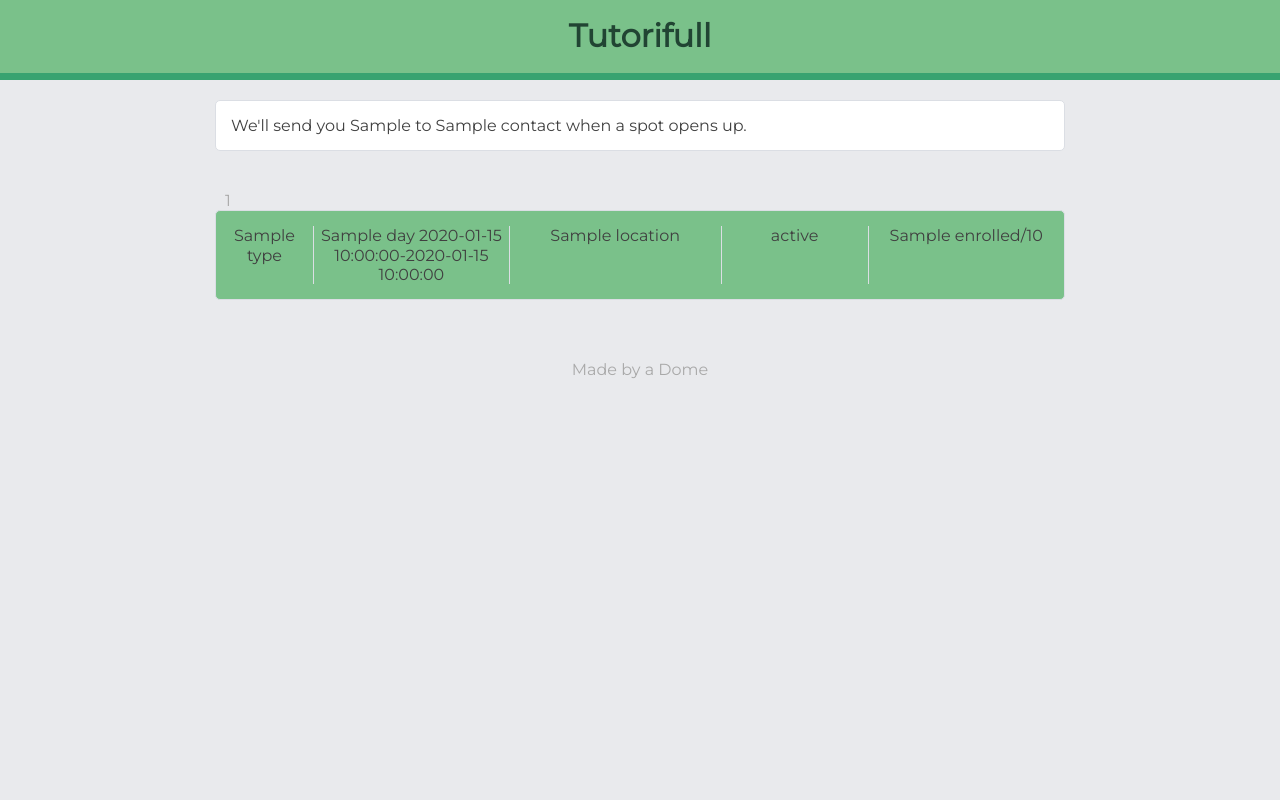
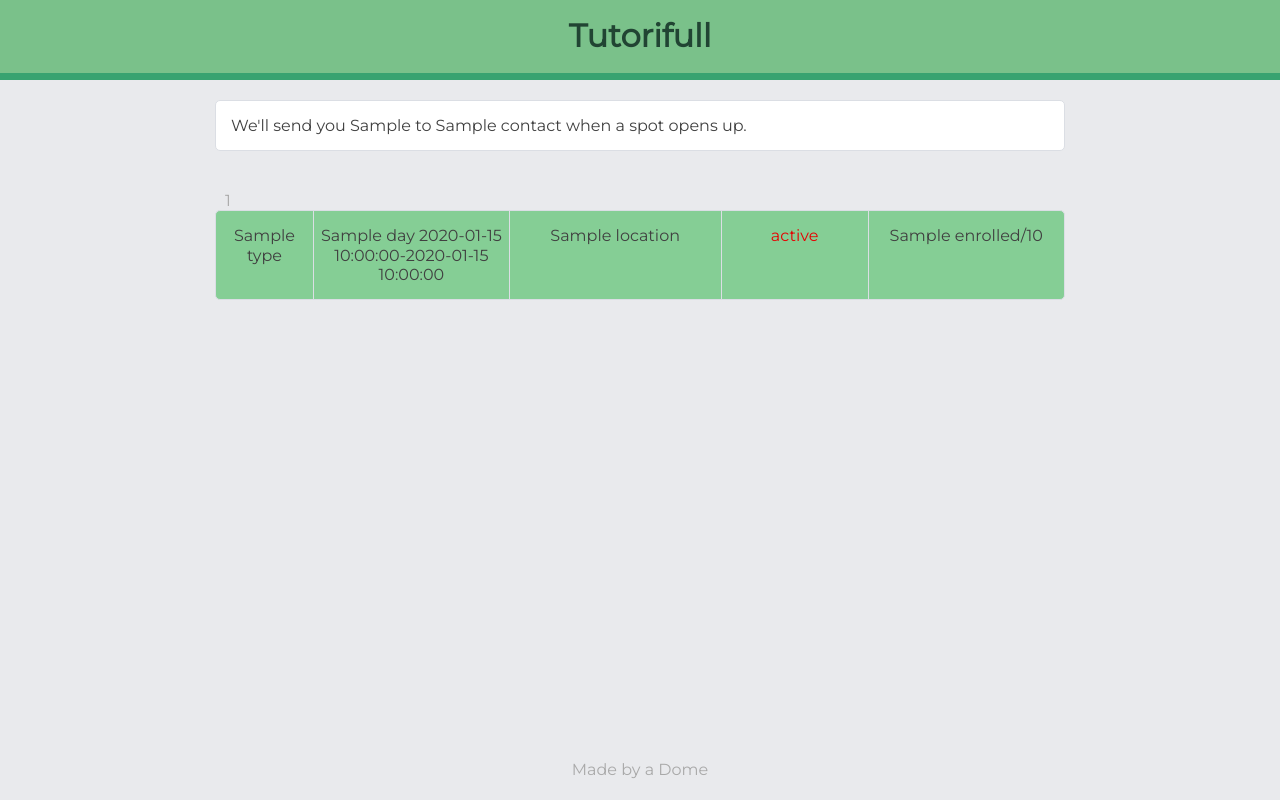
Before and after one commit to daniel-hocking/Tutorifull, a Python web app: template templates/success.html in a window 1280 px wide. Run offline with Jinja, Linux system fonts and the light colour scheme; the template is opened without the code that fills it: most values are stand-ins (such as "Sample title", 1, 10 or a date in 2020); some libraries are stand-ins or nearby versions.

Commit message:
basic yo sending, sending alerts in batches, footer sticks to bottom, refactored divs into tables

```diff
--- a/static/domework.css
+++ b/static/domework.css
@@ -15,19 +15,29 @@
     display: -webkit-flex;
     display: flex;
 }
-.row-end {
+.column {
+    min-height: 100%;
+    display: -webkit-box;
+    display: -moz-box;
+    display: -ms-flexbox;
+    display: -webkit-flex;
+    display: flex;
+    flex-direction: column;
+}
+
+.justify-end {
     justify-content: flex-end;
 }
-.row-centered {
+.justify-centered {
     justify-content: center;
 }
-.row-space-between {
+.justify-space-between {
     justify-content: space-between;
 }
-.row-space-around {
+.justify-space-around {
     justify-content: space-around;
 }
-.row-vert-centered {
+.cross-centered {
     align-items: center;
 }
 
--- a/static/tutorifull.css
+++ b/static/tutorifull.css
@@ -1,3 +1,18 @@
+html {
+    height: 100%;
+}
+
+body {
+    height: 100%;
+    margin: 0;
+    background-color: #e9eaed;
+    font-family: 'Montserrat', sans-serif;
+    font-weight: 400;
+    color: #404040;
+    line-height: 1.2;
+    flex-direction: column;
+}
+
 h1 {
     margin: 0;
     font-size: 2em;
@@ -9,12 +24,21 @@ h2 {
     font-weight: bold;
 }
 
-body {
-    margin: 0;
-    background-color: #e9eaed;
-    font-family: 'Montserrat', sans-serif;
-    color: #404040;
-    line-height: 1.2;
+table {
+    width: 100%;
+}
+
+caption {
+    text-align: left;
+}
+
+.page-column {
+    margin-bottom: -100px;
+}
+.page-column:after {
+  content: "";
+  display: block;
+  height: 100px;
 }
 
 .title-header {
@@ -32,7 +56,6 @@ body {
 
 .main-content {
     width: 85%;
-    margin: auto;
 }
 
 @media only screen and (min-width:1000px) {
@@ -134,42 +157,45 @@ body {
     background-color: #7ac18a;
 }
 
-.course-classes-title {
+.course-table-title {
     margin-left: 10px;
     color: #a9a9a9;
 }
-.class-infos {
-    padding: 15px 0 15px 0;
+.class-table-row {
     background-color: #ffffff;
     transition: background-color 0.1s;
     border: 1px solid #dbdee4;
     border-bottom: 0px;
     cursor: pointer;
 }
-.class-infos:first-child {
+.class-table-row:first-of-type {
     border-top-left-radius: 5px;
     border-top-right-radius: 5px;
 }
-.class-infos:last-child {
+.class-table-row:last-child {
     border-bottom-left-radius: 5px;
     border-bottom-right-radius: 5px;
     border-bottom: 1px solid #dbdee4;
 }
-.class-infos:nth-child(even) {
+.class-table-row:nth-child(even) {
     background-color: #f7f7f7;
 }
-.class-infos:hover {
-    background-color: #8ed69e;
+.class-table-row:hover {
+    background-color: #ceffd8;
 }
-.class-infos.selected {
+.class-table-row.selected {
+    background-color: #85ce95;
+}
+.class-table-row.selected:nth-child(even) {
     background-color: #7ac18a;
 }
-.class-info {
+.class-table-data {
+    padding: 15px 0 15px 0;
     border-right: 1px solid #dbdee4;
     text-align: center;
     pointer-events: none;
 }
-.class-info:last-child {
+.class-table-data:last-child {
     border-right: 0;
 }
 .class-type {
@@ -181,8 +207,18 @@ body {
 .class-enrolled {
     width: 40%;
 }
+.class-enrolled.full {
+    color: #e60000;
+}
+.class-enrolled.almost-full {
+    color: #ef7200;
+}
 .class-status {
+    color: #e60000;
     display: none;
+}
+.class-status[data-status='Open'] {
+    color: #404040;
 }
 .class-location {
     display: none;
@@ -217,6 +253,11 @@ body {
     font-size: 16px;
     font-family: 'Montserrat', sans-serif;
 }
+@media only screen and (min-width:550px) {
+    .contact-input-box {
+        width: 60%;
+    }
+}
 .email-icon {
     background-image: url("email.png");
 }
@@ -233,17 +274,14 @@ body {
     text-align: center;
 }
 
-.confirm-classes .course-classes {
+.confirm-classes .course-table {
     margin-top: 20px;
-}
-.confirm-classes .course-classes:first-child {
-    margin-top: 0;
 }
 
 .success-confirm-classes {
     margin-top: 40px;
 }
-.success-confirm-classes .class-infos {
+.success-confirm-classes .class-table-row {
     cursor: default;
 }
 
@@ -261,6 +299,7 @@ body {
 }
 
 footer {
-    margin: 60px 0 20px 0;
+    height: 100px;
+    padding-top: 60px;
     color: #a9a9a9;
 }
--- a/templates/success.html
+++ b/templates/success.html
@@ -10,7 +10,8 @@
         <title>Tutorifull</title>
     </head>
     <body>
-        <div class="title-header row row-centered row-vert-centered">
+        <div class="page-column column cross-centered">
+            <div class="title-header row justify-centered cross-centered">
                 <h1>Tutorifull</h1>
             </div>
             <div class="main-content">
@@ -22,40 +23,42 @@
 
                 <div class="confirm-classes success-confirm-classes">
                     {% for course in courses %}
-                    <div class="course-classes">
-                        <div class="course-classes-title">
+                        <table class="course-table">
+                            <caption class="course-table-title">
                                 {{ course.course_id }}
-                        </div>
-                        <div>
+                            </caption>
                             {% for class in course.classes %}
-                                <div class="class-infos row selected">
-                                    <div class="class-info class-type">
+                                <tr class="class-table-row row selected">
+                                    <td class="class-table-data class-type" data-type="{{ class.type }}">
                                         {{ class.type }}
-                                    </div>
-                                    <div class="class-info class-time">
+                                    </td>
+                                    <td class="class-table-data class-time" data-day="{{ class.day }}" data-start-time="{{ class.start_time }}" data-end-time="{{ class.end_time }}">
+                                        {% if class.day and class.start_time and class.end_time %}
                                             {{ class.day }} {{ class.start_time }}-{{ class.end_time }}
-                                    </div>
-                                    <div class="class-info class-location">
+                                        {% endif %}
+                                    </td>
+                                    <td class="class-table-data class-location" data-location="{{ class.location }}">
+                                        {% if class.location %}
                                             {{ class.location }}
-                                    </div>
-                                    <div class="class-info class-status">
+                                        {% endif %}
+                                    </td>
+                                    <td class="class-table-data class-status" data-status="{{ class.status }}">
                                         {{ class.status }}
-                                    </div>
-                                    <div class="class-info class-enrolled">
+                                    </td>
+                                    <td class="class-table-data class-enrolled {% if class.percentage == 100 %}full{% elif class.percentage >= 80 %}almost-full{% endif %}" data-enrolled="{{ class.enrolled }}" data-capacity="{{ class.capacity }}" data-percentage="{{ class.percentage }}">
                                         {{ class.enrolled }}/{{ class.capacity }}
-                                    </div>
-                                </div>
+                                    </td>
+                                </tr>
+                            {% endfor %}
+                        </table>
                     {% endfor %}
                 </div>
             </div>
-                {% endfor %}
         </div>
-
         <footer>
-                <div class="row row-centered">
+            <div class="row justify-centered">
                 <div>Made by a Dome</div>
             </div>
         </footer>
-        </div>
     </body>
 </html>
```
Also changed, not shown: contact.py (+40 -5 lines), models.py (+4 -26 lines), scraper.py (+10 -3 lines), static/tutorifull.js (+89 -76 lines), templates/homepage.html (+28 -20 lines), tutorifull.py (+8 -5 lines). Lines whose indentation alone changed are shown as unchanged.
